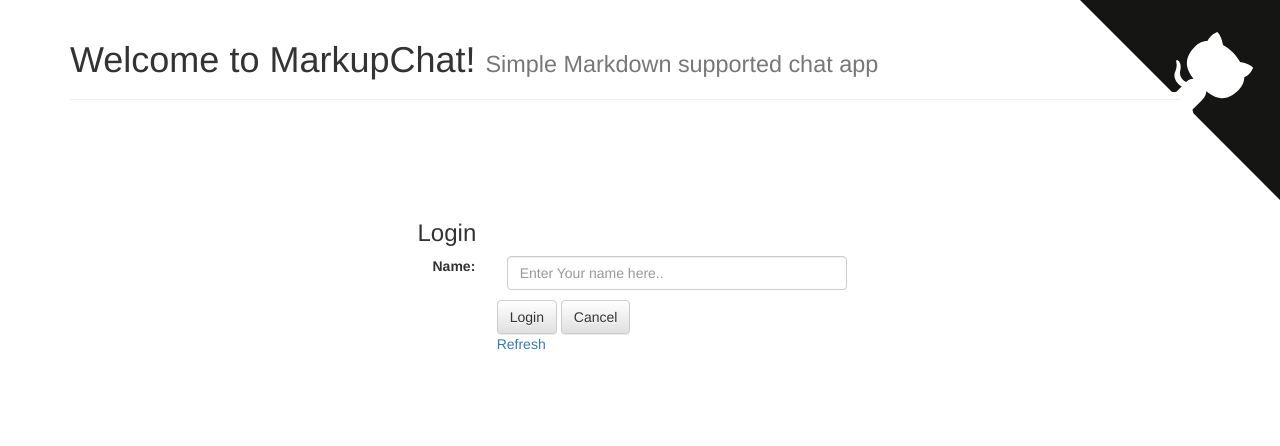
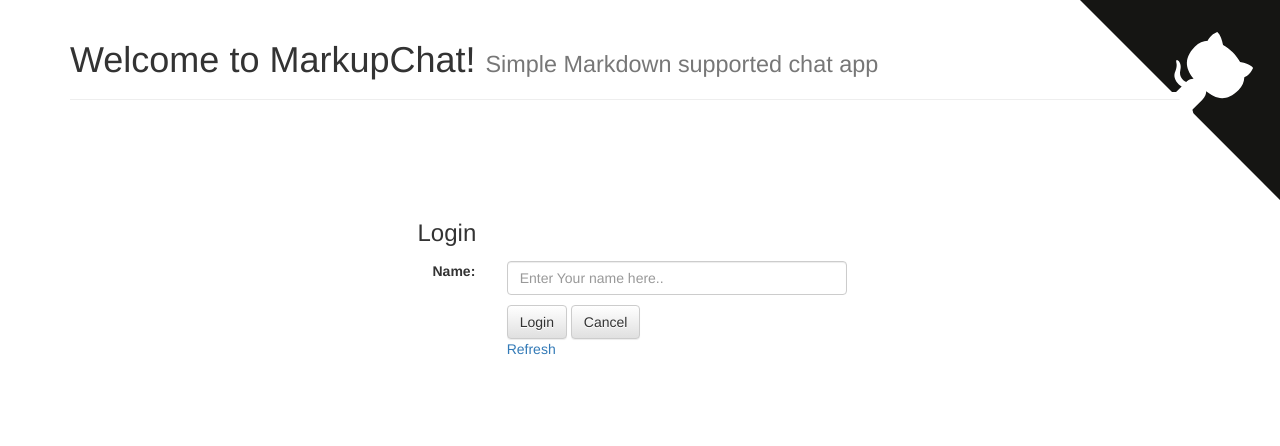
Before and after one commit to datduyng/chatroom.php, a PHP site: page / in a window 1280 px wide. Shown: the top 446 px of the page. Run offline with PHP 8.4, Linux system fonts and the light colour scheme.

Commit message:
cleaned up code

```diff
--- a/index.php
+++ b/index.php
@@ -112,8 +112,6 @@ img {
   integrity="sha256-BbhdlvQf/xTY9gja0Dq3HiwQF8LaCRTXxZKRutelT44="
   crossorigin="anonymous"></script>
 
-<!--     <script src="https://code.jquery.com/jquery-3.3.1.slim.min.js" integrity="sha384-q8i/X+965DzO0rT7abK41JStQIAqVgRVzpbzo5smXKp4YfRvH+8abtTE1Pi6jizo" crossorigin="anonymous"></script> -->
-<!-- Latest compiled and minified CSS -->
 	<link rel="stylesheet" href="https://maxcdn.bootstrapcdn.com/bootstrap/3.3.6/css/bootstrap.min.css" integrity="sha384-1q8mTJOASx8j1Au+a5WDVnPi2lkFfwwEAa8hDDdjZlpLegxhjVME1fgjWPGmkzs7" crossorigin="anonymous">
 
 	<!-- Optional theme -->
@@ -151,21 +149,13 @@ img {
 				</div>
 
 				<div class="form-group">
-					<div class='row'>
 					<div class="col-sm-offset-2 col-sm-10">
 						<input type="submit" name="loginPost" value="Login" class="btn btn-default"/>  		<input type="submit" name="cancelPost" value="Cancel" class="btn btn-default"/>
 					</div>
 					<div class="col-sm-offset-2 col-sm-10">
 						<p><a href="<?php echo($_SERVER['PHP_SELF']);?>">Refresh</a></p>
 					</div>
-
 				</div>
-
-				</div>
-
-				</p>
-
-
 			</form>
 		</div>
 	</div>
--- a/logout.php
+++ b/logout.php
@@ -1,5 +1,10 @@
 <?php
 	session_start();
+
+
+
+	//TODO: Delete username out of database here
+
 	session_destroy();
 	header('Location: index.php');
 ?>
```
Also changed, not shown: readme.md. Lines whose indentation alone changed are shown as unchanged.
